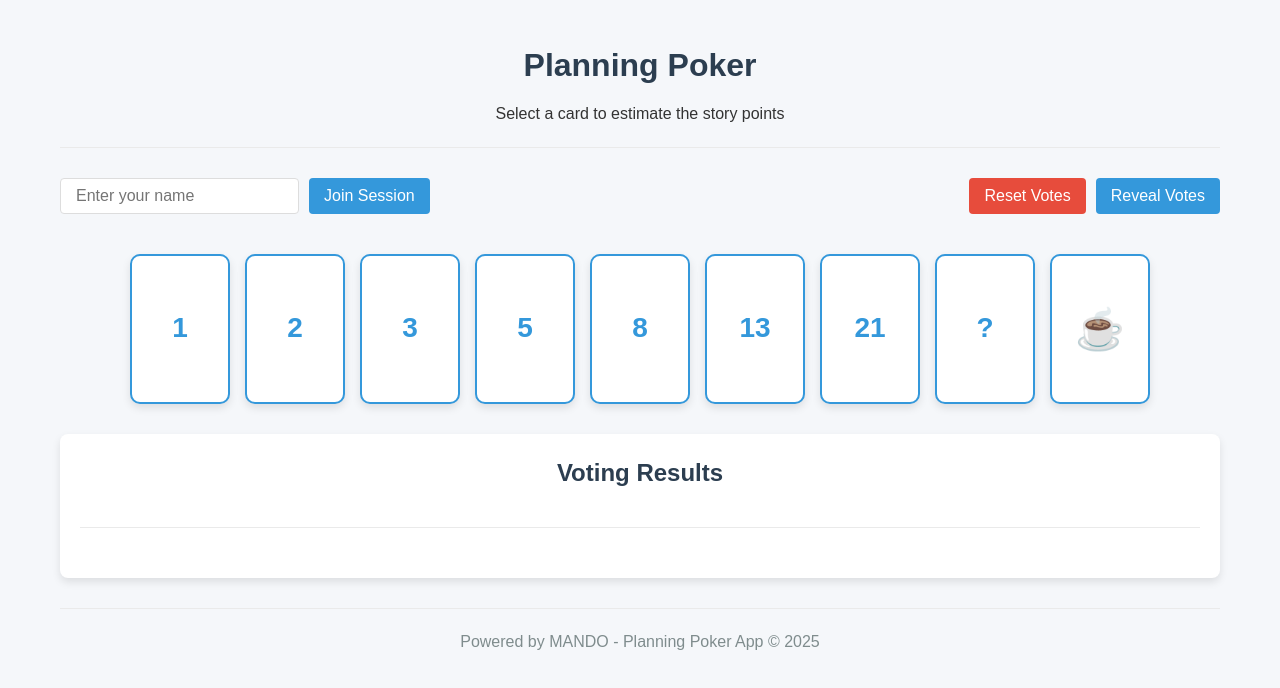
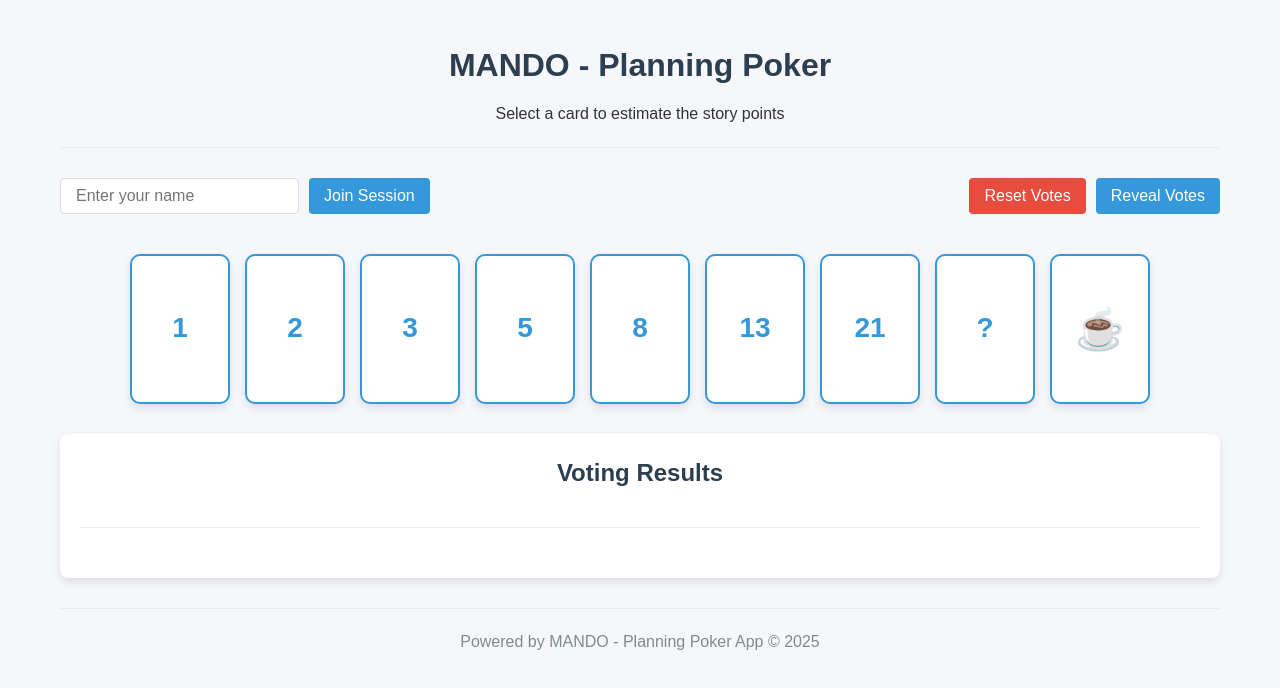
Before and after one commit to hectorsebastian/planning-poker, a website: page index.html in a window 1280 px wide. Drawn offline with Linux system fonts and the light colour scheme.

Commit message:
Update index.html

```diff
--- a/index.html
+++ b/index.html
@@ -9,7 +9,7 @@
 <body>
     <div class="container">
         <header>
-            <h1>Planning Poker</h1>
+            <h1>MANDO - Planning Poker</h1>
             <p>Select a card to estimate the story points</p>
         </header>
 
```
